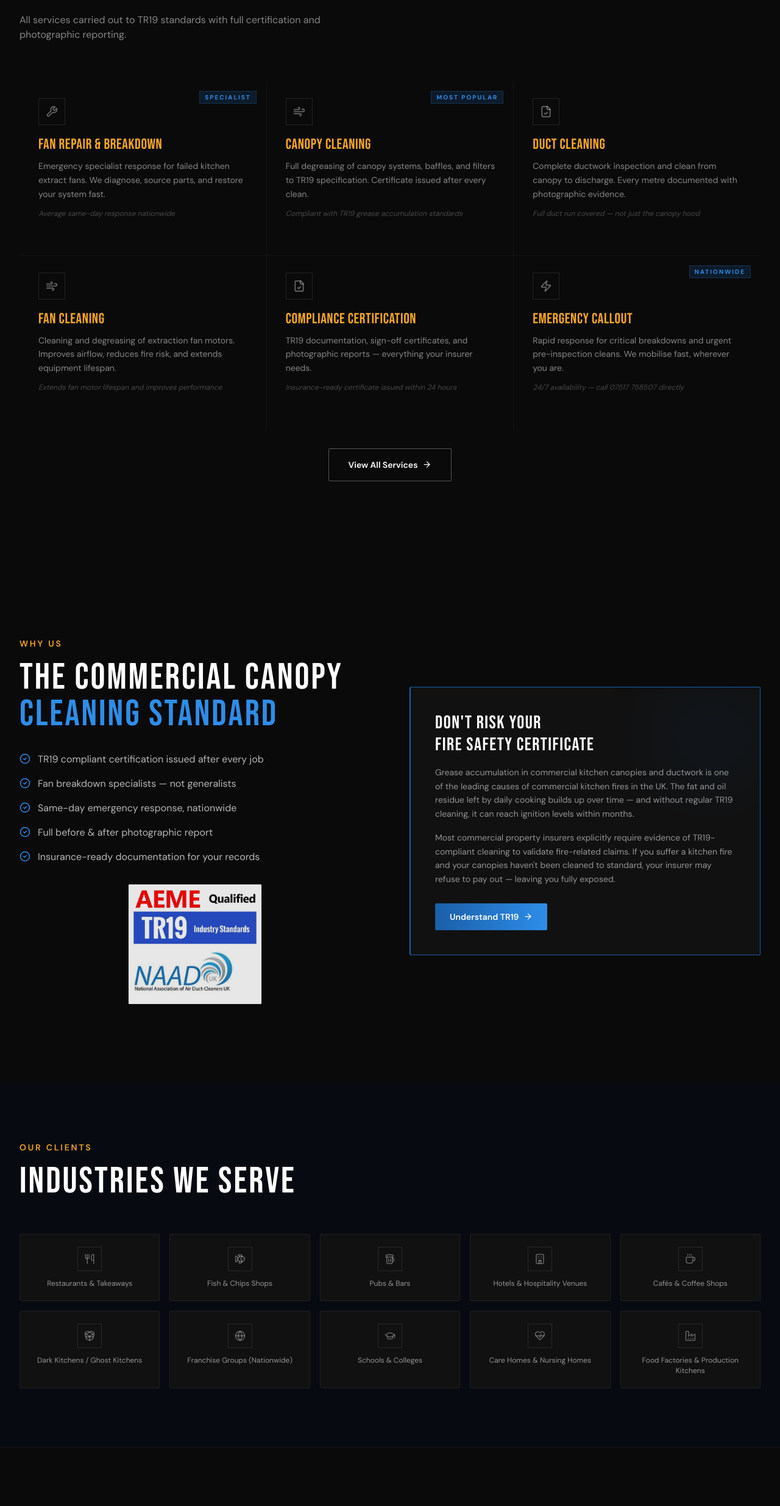
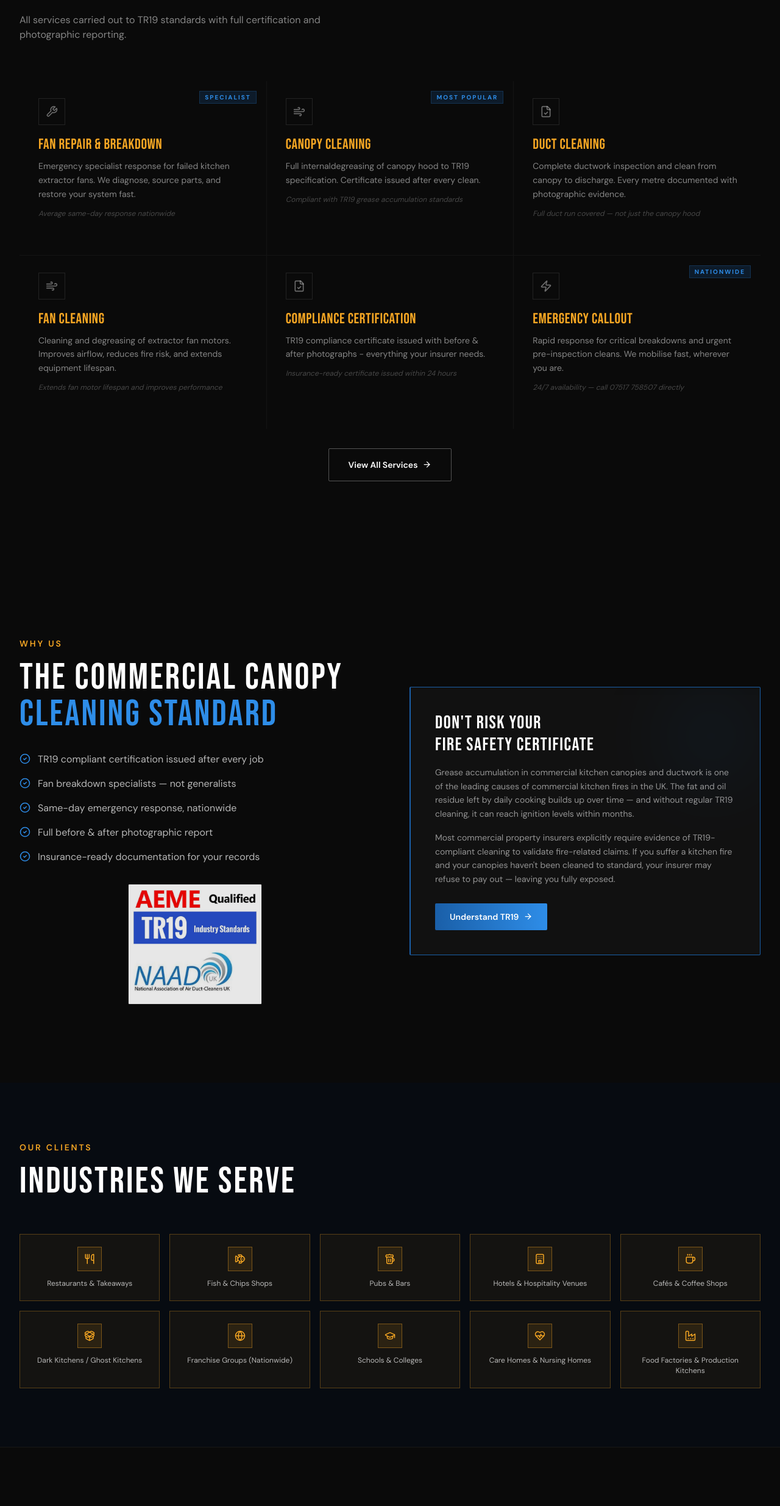
Before and after one commit to zaid5678/commercialcanopycleaning, a React (Vite) app: page / in a window 1280 px wide. Shown: the part 2418-4887 px from the top of the page at 61% size. Built offline with nearby package versions, Linux system fonts and the light colour scheme.

Commit message:
Home: make Industries We Serve boxes orange

```diff
--- a/src/pages/Home.jsx
+++ b/src/pages/Home.jsx
@@ -60,11 +60,11 @@ function useCountUp(target, duration = 1800, startOnView = true) {
 
 /* ─── Data ──────────────────────────────────────────────────────────────── */
 const services = [
-  { id: 'fan-repair', icon: Wrench, title: 'Fan Repair & Breakdown', tag: 'SPECIALIST', desc: 'Emergency specialist response for failed kitchen extract fans. We diagnose, source parts, and restore your system fast.', proof: 'Average same-day response nationwide' },
-  { id: 'canopy-cleaning', icon: Wind, title: 'Canopy Cleaning', tag: 'MOST POPULAR', desc: 'Full degreasing of canopy systems, baffles, and filters to TR19 specification. Certificate issued after every clean.', proof: 'Compliant with TR19 grease accumulation standards' },
+  { id: 'fan-repair', icon: Wrench, title: 'Fan Repair & Breakdown', tag: 'SPECIALIST', desc: 'Emergency specialist response for failed kitchen extractor fans. We diagnose, source parts, and restore your system fast.', proof: 'Average same-day response nationwide' },
+  { id: 'canopy-cleaning', icon: Wind, title: 'Canopy Cleaning', tag: 'MOST POPULAR', desc: 'Full internaldegreasing of canopy hood to TR19 specification. Certificate issued after every clean.', proof: 'Compliant with TR19 grease accumulation standards' },
   { id: 'duct-cleaning', icon: FileCheck, title: 'Duct Cleaning', tag: null, desc: 'Complete ductwork inspection and clean from canopy to discharge. Every metre documented with photographic evidence.', proof: 'Full duct run covered — not just the canopy hood' },
-  { id: 'fan-cleaning', icon: Wind, title: 'Fan Cleaning', tag: null, desc: 'Cleaning and degreasing of extraction fan motors. Improves airflow, reduces fire risk, and extends equipment lifespan.', proof: 'Extends fan motor lifespan and improves performance' },
-  { id: 'compliance', icon: FileCheck, title: 'Compliance Certification', tag: null, desc: 'TR19 documentation, sign-off certificates, and photographic reports — everything your insurer needs.', proof: 'Insurance-ready certificate issued within 24 hours' },
+  { id: 'fan-cleaning', icon: Wind, title: 'Fan Cleaning', tag: null, desc: 'Cleaning and degreasing of extractor fan motors. Improves airflow, reduces fire risk, and extends equipment lifespan.', proof: 'Extends fan motor lifespan and improves performance' },
+  { id: 'compliance', icon: FileCheck, title: 'Compliance Certification', tag: null, desc: 'TR19 compliance certificate issued with before & after photographs - everything your insurer needs.', proof: 'Insurance-ready certificate issued within 24 hours' },
   { id: 'emergency', icon: Zap, title: 'Emergency Callout', tag: 'NATIONWIDE', desc: 'Rapid response for critical breakdowns and urgent pre-inspection cleans. We mobilise fast, wherever you are.', proof: '24/7 availability — call 07517 758507 directly' },
 ]
 
@@ -415,11 +415,11 @@ export default function Home() {
           <ScrollRevealContainer className="grid grid-cols-2 sm:grid-cols-3 lg:grid-cols-5 gap-3 sm:gap-4 items-stretch">
             {clientTypes.map(({ icon: Icon, label }) => (
               <ScrollRevealItem key={label} className="h-full">
-                <div className="card-surface p-5 h-full flex flex-col items-center text-center group hover:border-brand-blue-bright/30 transition-colors duration-300 cursor-default">
-                  <div className="w-10 h-10 flex items-center justify-center border border-white/10 group-hover:border-brand-blue-bright/50 mb-3 transition-colors duration-300">
-                    <Icon size={18} className="text-white/35 group-hover:text-brand-blue-bright transition-colors duration-300" />
+                <div className="p-5 h-full flex flex-col items-center text-center cursor-default border border-[#F5A623]/30 bg-[#F5A623]/5">
+                  <div className="w-10 h-10 flex items-center justify-center border border-[#F5A623]/40 bg-[#F5A623]/10 mb-3">
+                    <Icon size={18} style={{ color: '#F5A623' }} />
                   </div>
-                  <span className="font-body text-white/55 text-xs leading-snug group-hover:text-white/80 transition-colors duration-300">{label}</span>
+                  <span className="font-body text-white/70 text-xs leading-snug">{label}</span>
                 </div>
               </ScrollRevealItem>
             ))}
```
